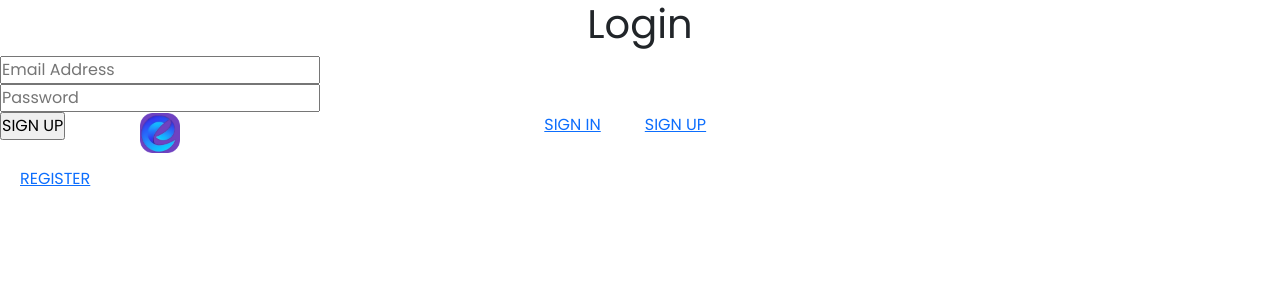
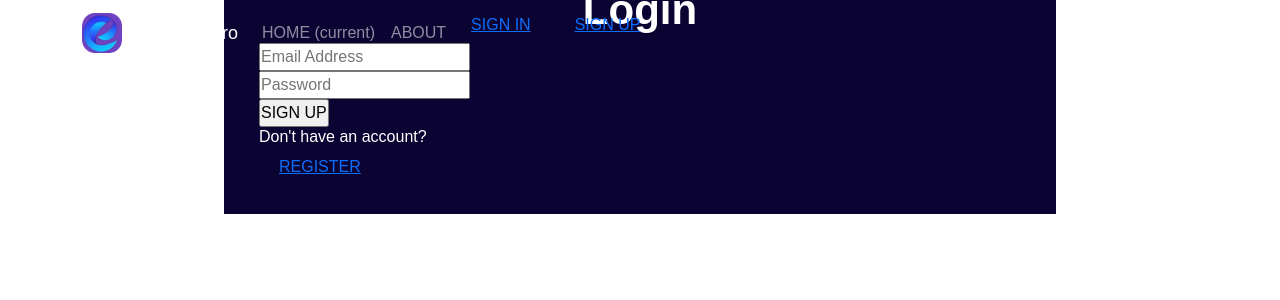
Before and after one commit to Hiteshwalia4/Short_AnsEval_NLP, a Flask app: page /login in a window 1280 px wide. Shown: the top 300 px of the page. Run offline with Flask 3, Linux system fonts and the light colour scheme; parts of the project's set-up code (start-up, migrations or seed data) failed here and were passed over; some libraries are stand-ins or nearby versions.

Commit message:
Updations

```diff
--- a/app/static/css/home.css
+++ b/app/static/css/home.css
@@ -1,23 +1,44 @@
-@import url("https://fonts.googleapis.com/css2?family=Poppins:wght@200;300;400&display=swap");
-
 * {
   margin: 0px;
   padding: 0px;
   box-sizing: border-box;
   font-family: "Poppins", sans-serif;
 }
+.login_container{
+  width: 65%;
+  display: block;
+  margin: auto;
+  padding: 35px;
+  margin-top:-50px;
+  background-color: #0b0433;
+}
+h1,h2,h3,h4,h5,h6{
+  color: #ffffff;
+}
+h1{
+  color: #ffffff;
+  font-weight: 700;
+  font-size:42px;
+}
+h5{
+  color: #ffffff;
+  font-weight: 400;
+  font-size:20px;
 
+}
 .section {
   width: 100%;
   min-height: 100vh;
-  background-color: #ddd;
+  padding-top: 50px;
+  background-color: #0b0433;
 }
 
-.container {
+.about_container {
   width: 80%;
   display: block;
   margin: auto;
-  padding-top: 100px;
+  padding-top: 70px;
+
 }
 
 .content-section {
@@ -44,13 +65,15 @@
 
 .content-section .content h2 {
   margin-top: 20px;
-  color: #5d5d5d;
+  color: turquoise;
   font-size: 21px;
+  font-weight: 600;
 }
 
 .content-section .content p {
   margin: 10px;
-  font-family: sans-serif;
+  font-style: Open Sans;
+
   font-size: 18px;
   line-height: 1.5;
 }
@@ -60,17 +83,19 @@
 }
 
 .content-section .content .button a {
-  background-color: blue;
+  background-color: turquoise;
+  border: 1px solid turquoise;
+  border-radius: 32px;
   padding: 10px 20px;
   text-decoration: none;
-  color: #fff;
-  font-size: 15px;
-  letter-spacing: 1.5px;
+  font-weight: 600;
+  font-size: 0.875rem;
+  color: #ffffff;
 }
 
 .content-section .content .button a:hover {
-  background-color: #a52a2a;
-  color: #fff;
+  background-color: transparent;
+  color: turquoise;
 }
 
 @media screen and (max-width: 768px) {
@@ -105,3 +130,6 @@
     padding: 9px 30px;
   }
 }
+
+
+/* #0b0433 bg dark blue */
```
